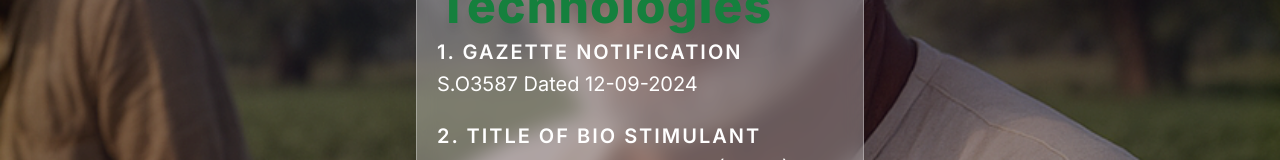
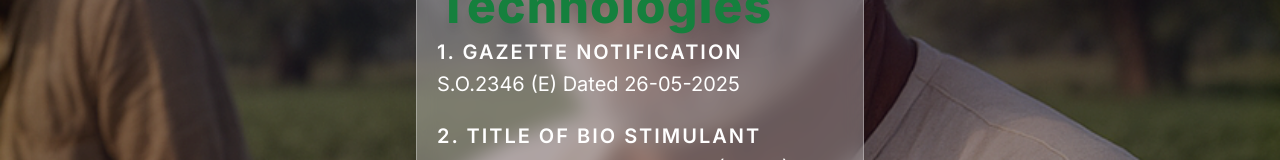
Before and after one commit to jashwanth5102495/KAC, a React (Vite) app: page / in a window 1280 px wide. Shown: the part 199-359 px from the top of the page. Built offline with nearby package versions, Linux system fonts and the light colour scheme.

Commit message:
small change

```diff
--- a/src/App.jsx
+++ b/src/App.jsx
@@ -37,7 +37,7 @@ export default function App() {
         <div className="space-y-5 sm:space-y-6 text-base sm:text-lg md:text-xl leading-relaxed text-white">
           <div>
             <h2 className="font-semibold text-white uppercase tracking-widest mb-1">1. Gazette Notification</h2>
-            <p>S.O3587 Dated 12-09-2024</p>
+            <p>S.O.2346 (E) Dated 26-05-2025</p>
           </div>
           <div>
             <h2 className="font-semibold text-white uppercase tracking-widest mb-1">2. Title of Bio Stimulant</h2>
```
